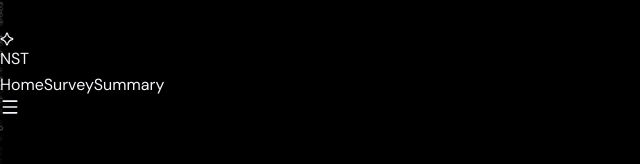
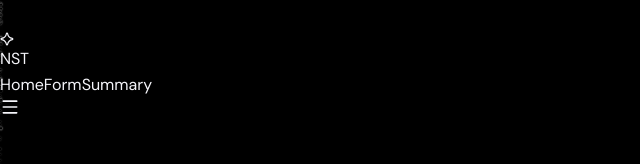
Before and after one commit to Ahmed-Youssef-404/NST-Custom-Form, a React (Vite) app: page / in a window 1280 px wide. Shown: the part 323-487 px from the top of the page, without its empty margins (0-640 px from the left). Built offline with nearby package versions, Linux system fonts and the light colour scheme.

Commit message:
chore: changed "Survey" to "Form"

```diff
--- a/src/components/layout/Navbar.tsx
+++ b/src/components/layout/Navbar.tsx
@@ -17,7 +17,7 @@ export function Navbar() {
 
   const navLinks = [
     { label: 'Home', to: '/' },
-    { label: 'Survey', to: `${firstSection}` },
+    { label: 'Form', to: `${firstSection}` },
     { label: 'Summary', to: '/summary' },
   ];
 
```
